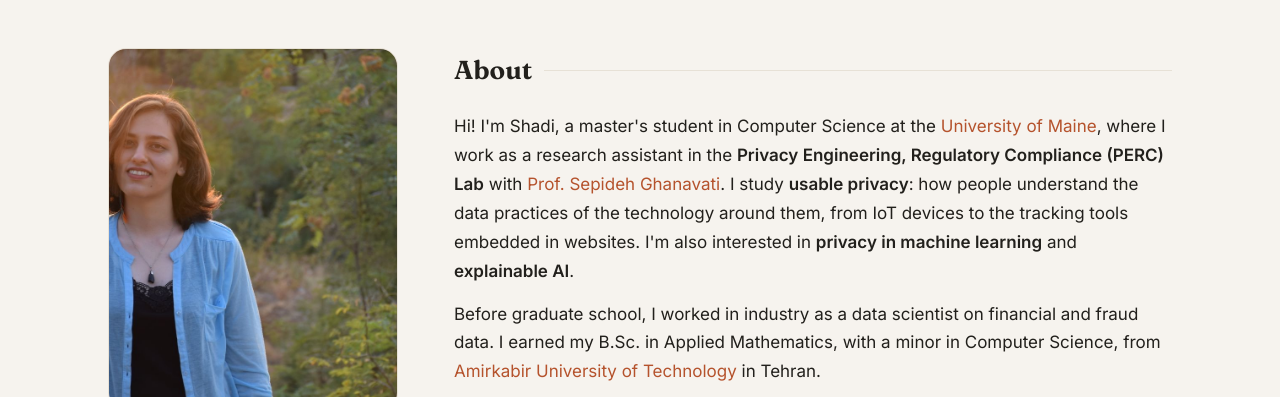
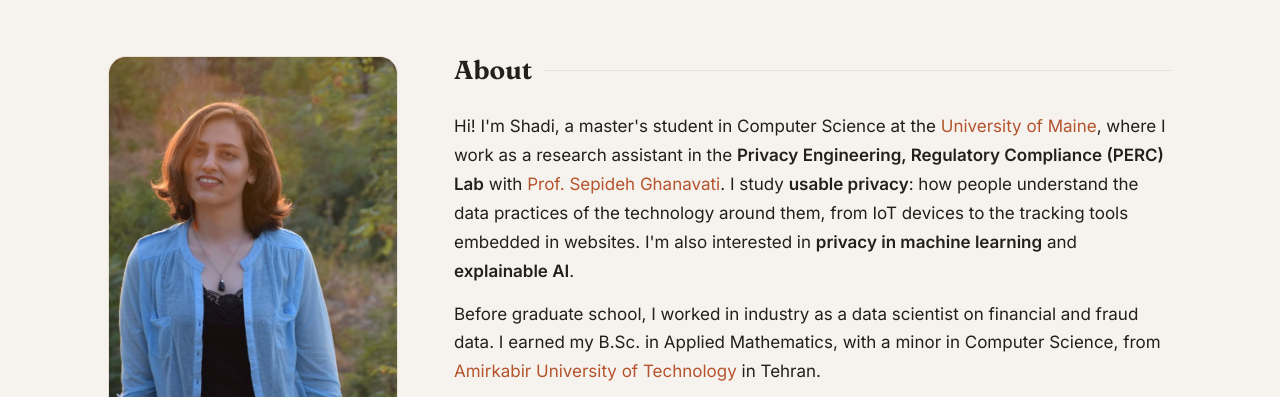
Before and after one commit to ShadiBabaei/ShadiBabaei.github.io, a plain HTML site: page index.html in a window 1280 px wide. Shown: the top 397 px of the page. Drawn offline with Linux system fonts and the light colour scheme.

Commit message:
Add files via upload

```diff
--- a/index.html
+++ b/index.html
@@ -39,8 +39,9 @@ j=d.createElement(s),dl=l!='dataLayer'?'&l='+l:'';j.async=true;j.src=
   .layout { max-width: 1120px; margin: 0 auto; padding: 48px 28px; display: grid; grid-template-columns: 290px 1fr; gap: 56px; }
 
   /* ---------- Sidebar ---------- */
-  aside { position: sticky; top: 40px; align-self: start; }
-  .photo { width: 100%; aspect-ratio: 4/5; border-radius: 18px; object-fit: cover; background: var(--accent-soft); display: block; border: 1px solid var(--line); }
+  aside { position: sticky; top: 40px; align-self: start; padding-top: 8px; }
+  /* --photo-x / --photo-y choose which part of the photo stays visible (0% = left/top, 100% = right/bottom) */
+  .photo { --photo-x: 22%; --photo-y: 30%; object-position: var(--photo-x) var(--photo-y); width: 100%; aspect-ratio: 4/5; border-radius: 18px; object-fit: cover; background: var(--accent-soft); display: block; border: 1px solid var(--line); }
   .photo-fallback { width: 100%; aspect-ratio: 4/5; border-radius: 18px; background: var(--accent-soft); display: none; align-items: center; justify-content: center; font-family: 'Fraunces', serif; font-size: 72px; color: var(--accent); }
   aside h1 { font-family: 'Fraunces', serif; font-weight: 650; font-size: 32px; line-height: 1.15; margin-top: 22px; letter-spacing: -0.01em; }
   .role { color: var(--muted); margin-top: 6px; font-size: 15px; }
@@ -136,7 +137,7 @@ height="0" width="0" style="display:none;visibility:hidden"></iframe></noscript>
     <ul class="socials">
       <li><a href="http://www.linkedin.com/in/shadi-babaei-6b739b178/" target="_blank">
         <svg viewBox="0 0 24 24" fill="currentColor"><path d="M19 3a2 2 0 0 1 2 2v14a2 2 0 0 1-2 2H5a2 2 0 0 1-2-2V5a2 2 0 0 1 2-2h14zM8.3 18.3V10H5.7v8.3h2.6zM7 8.8a1.5 1.5 0 1 0 0-3 1.5 1.5 0 0 0 0 3zm11.3 9.5v-4.6c0-2.4-1.3-3.6-3.1-3.6-1.4 0-2 .8-2.4 1.3V10h-2.6v8.3h2.6v-4.4c0-1.2.2-2.3 1.7-2.3s1.5 1.4 1.5 2.4v4.3h2.3z"/></svg>LinkedIn</a></li>
-      <li><a href="https://github.com/shawd4586" target="_blank">
+      <li><a href="https://github.com/ShadiBabaei" target="_blank">
         <svg viewBox="0 0 24 24" fill="currentColor"><path d="M12 2a10 10 0 0 0-3.16 19.49c.5.09.68-.22.68-.48v-1.7c-2.78.6-3.37-1.34-3.37-1.34-.45-1.16-1.11-1.47-1.11-1.47-.91-.62.07-.6.07-.6 1 .07 1.53 1.03 1.53 1.03.89 1.53 2.34 1.09 2.91.83.09-.65.35-1.09.63-1.34-2.22-.25-4.55-1.11-4.55-4.94 0-1.09.39-1.98 1.03-2.68-.1-.25-.45-1.27.1-2.64 0 0 .84-.27 2.75 1.02a9.5 9.5 0 0 1 5 0c1.91-1.29 2.75-1.02 2.75-1.02.55 1.37.2 2.39.1 2.64.64.7 1.03 1.59 1.03 2.68 0 3.84-2.34 4.68-4.57 4.93.36.31.68.92.68 1.85v2.75c0 .27.18.58.69.48A10 10 0 0 0 12 2z"/></svg>GitHub</a></li>
       <li><a href="mailto:shadi.babaei@maine.edu">
         <svg viewBox="0 0 24 24" fill="none" stroke="currentColor" stroke-width="2"><rect x="3" y="5" width="18" height="14" rx="2"/><path d="m3 7 9 6 9-6"/></svg>Email</a></li>
```
